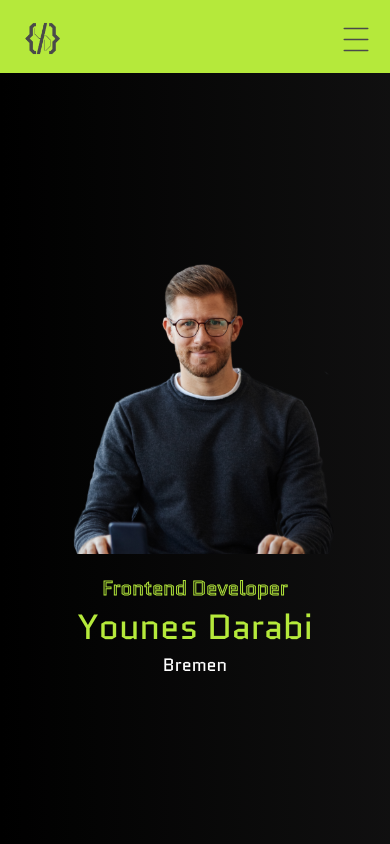
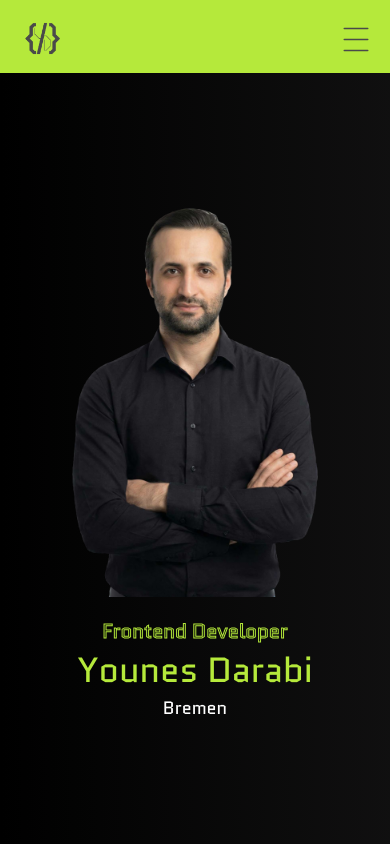
Before and after one commit to Younes-Darabi/portfolio, an Angular app: page / in a window 390 px wide. Shown: the top 844 px of the page. Built offline with nearby package versions, Linux system fonts and the light colour scheme.

Commit message:
hero foto fixed

```diff
--- a/src/app/main-page/hero-page/hero-page.html
+++ b/src/app/main-page/hero-page/hero-page.html
@@ -1,6 +1,6 @@
 <section>
     <div class="title">
-        <img class="img_profile" src="/assets/img/Photo.svg">
+        <img class="img_profile" src="/assets/img/Foto.png">
         <div class="text">
             <h4>Bremen</h4>
             <h1>{{languages.websiteLanguage.name}}</h1>
--- a/src/app/main-page/hero-page/hero-page.scss
+++ b/src/app/main-page/hero-page/hero-page.scss
@@ -13,7 +13,7 @@
             align-items: flex-end;
 
             .img_profile {
-                width: 700px;
+                height: 900px;
             }
 
             .text {
@@ -24,11 +24,16 @@
                 position: absolute;
             }
 
+            h1 {
+                font-size: 85px;
+            }
+
             h4 {
                 display: none;
             }
 
             h3 {
+                font-size: 50px;
                 color: transparent;
                 -webkit-text-stroke: 1px #b5e93b;
             }
@@ -57,6 +62,8 @@
 
 @media (max-width:1200px) {
     :host {
+
+        section {
             .title {
 
                 h1 {
@@ -65,6 +72,10 @@
 
                 h3 {
                     font-size: 40px;
+                }
+
+                .img_profile {
+                    height: 800px;
                 }
             }
 
@@ -82,6 +93,7 @@
 
                         &:hover {
                             filter: drop-shadow(0 0 20px #b5e93b83);
+                        }
                     }
                 }
             }
@@ -118,7 +130,7 @@
                 gap: 20px;
 
                 .img_profile {
-                    width: 500px;
+                    height: 500px;
                 }
 
                 .text {
@@ -157,7 +169,7 @@
             .title {
 
                 .img_profile {
-                    width: 300px;
+                    height: 400px;
                 }
 
                 h1 {
```
Lines whose indentation alone changed are shown as unchanged.
